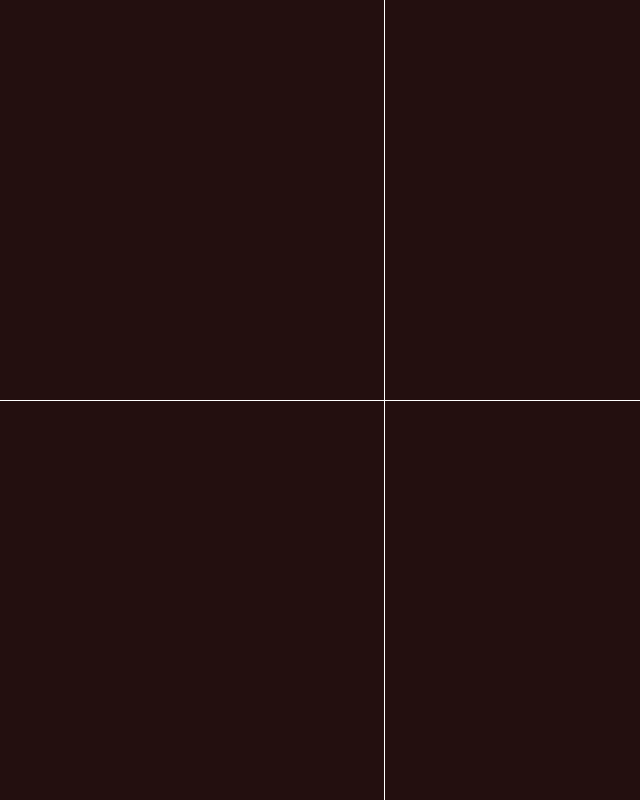
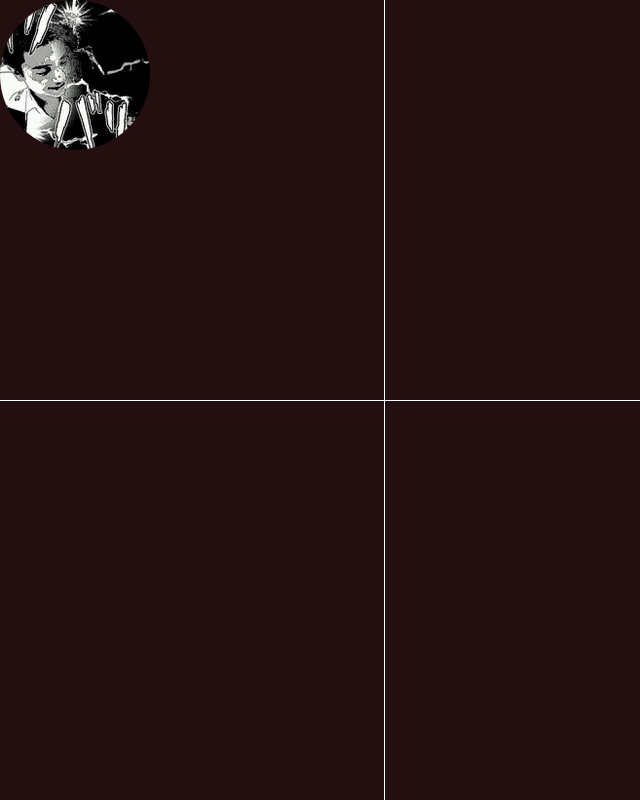
Before and after one commit to swornimbarahi/portfolio-sora, a React (Create React App) app: page / in a window 1280 px wide. Shown: the whole page, without its empty margins (0-640 px from the left). Built offline with nearby package versions, Linux system fonts and the light colour scheme.

Commit message:
deleted circular image component and fixed background issue

```diff
--- a/src/App.tsx
+++ b/src/App.tsx
@@ -6,12 +6,14 @@ import { MainPage } from "./sections/MainPage";
 import "./App.scss";
 
 const App: FunctionComponent = () => {
-  return (
-    <div>
-      <Background />
-      <MainPage />
-    </div>
-  );
+	return (
+		<div className="ui-color--white ui-position--absolute">
+			<Background />
+			<div className="ui-position--fixed">
+				<MainPage />
+			</div>
+		</div>
+	);
 };
 
 export default App;
--- a/src/components/Background/index.tsx
+++ b/src/components/Background/index.tsx
@@ -6,7 +6,7 @@ import classnames from "classnames";
 
 export const Background: FunctionComponent = () => {
   return (
-    <div className="ui-min-vw ui-min-vh ui-bg--charcoal ui-position--fixed ui-layer--0">
+    <div className="ui-min-vw ui-min-vh ui-bg--charcoal ui-position--absolute ui-layer--0 ui-position--top-0">
       <div
         className={classnames(
           "ui-min-vh ui-bg--white ui-position--absolute",
--- a/src/sections/MainPage/index.tsx
+++ b/src/sections/MainPage/index.tsx
@@ -1,5 +1,11 @@
 import React, { FunctionComponent } from "react";
 
+import ProfilePicture from "../../assets/profile_picture.jpg";
+
 export const MainPage: FunctionComponent = () => {
-  return <div className="ui-layer--1"></div>;
+	return (
+		<div>
+			<img src={ProfilePicture} className="ui-circle main-page--profile-placement main-page--big-picture"/>
+		</div>
+	);
 };
--- a/src/styles/layers.scss
+++ b/src/styles/layers.scss
@@ -1,5 +1,5 @@
 @for $i from 0 through 10 {
-  $layer: $i;
+  $layer: $i * 100;
 
   .ui-layer {
     &--#{$i} {
--- a/src/styles/positions.scss
+++ b/src/styles/positions.scss
@@ -9,6 +9,10 @@
 
   &--absolute {
     position: absolute;
+  }
+
+  &--relative {
+    position: relative;
   }
 }
 
```
Also changed, not shown: src/components/CircularImage/index.tsx (deleted, +0 -8 lines), src/assets/profile_picture.jpg (added).
